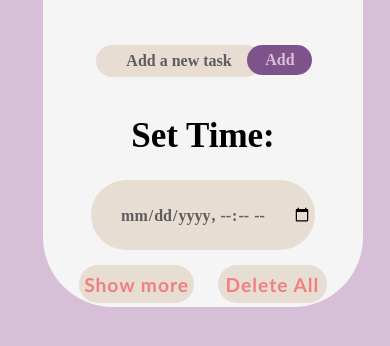
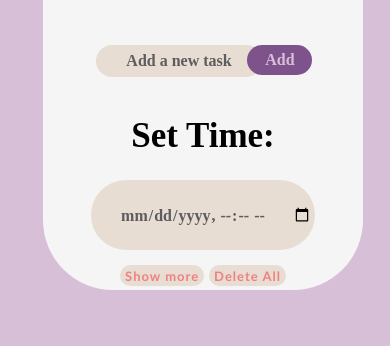
Before and after one commit to LisC-web/Listify, a plain HTML site: page index.html in a window 390 px wide. Shown: the part 254-600 px from the top of the page. Drawn offline with Linux system fonts and the light colour scheme.

Commit message:
smaller fonts

```diff
--- a/style.css
+++ b/style.css
@@ -623,4 +623,20 @@ li {
         font-size: 18px;
         margin: 0;
     }
+
+
+     .btn-container {
+      gap: 5px;
+    }
+
+
+    #seeLess-btn {
+        font-size: 13px;
+        padding: 1% 2%;
+     }
+
+     #deleteAll-btn {
+        font-size: 13px;
+        padding: 1% 2%;
+     }
 }
```
